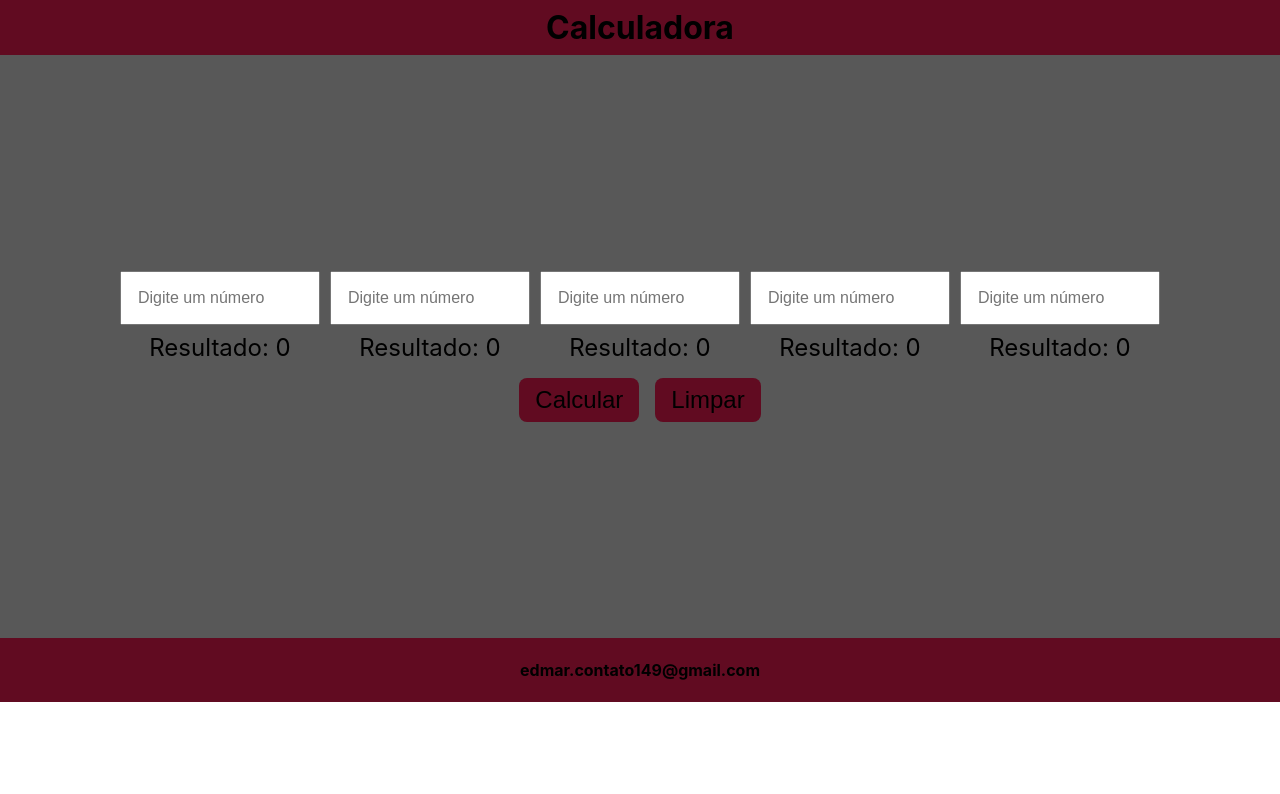
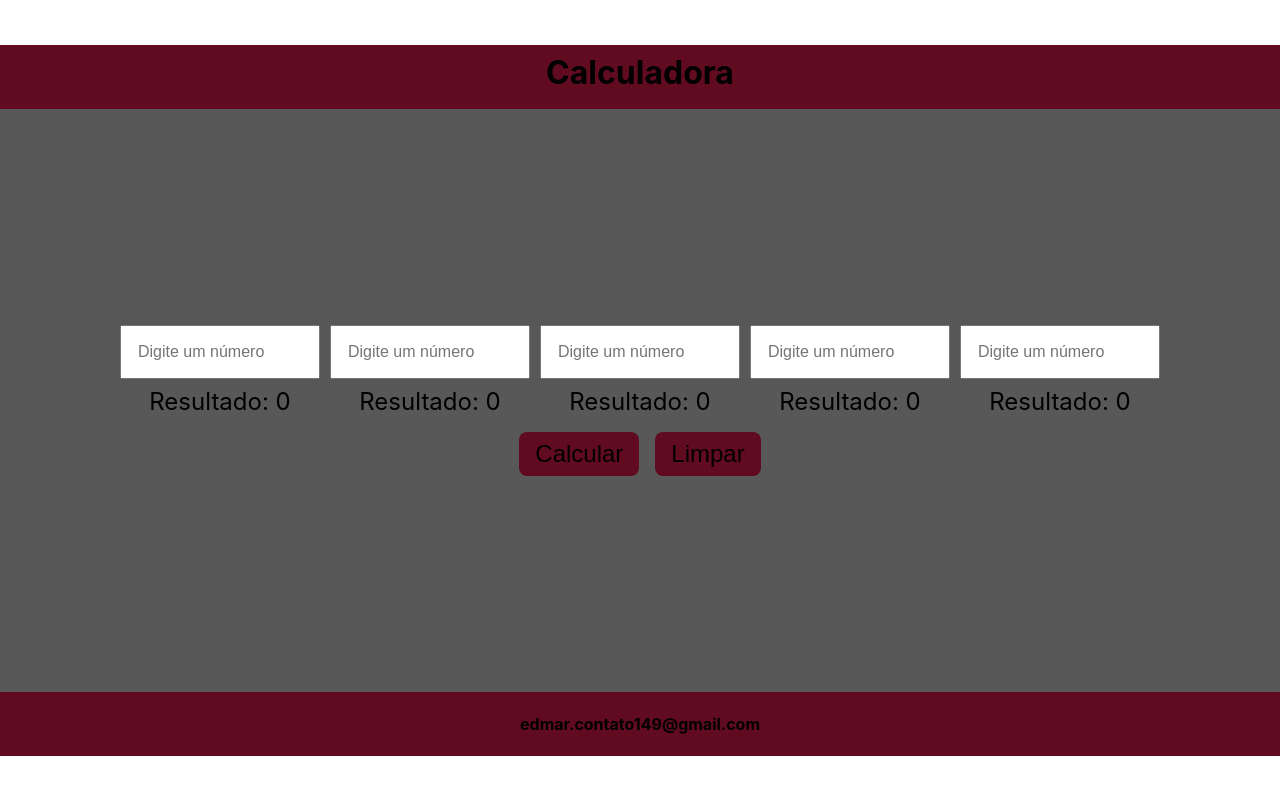
Before and after one commit to EdmarAugust0/CalculadoraOficina, a React (Create React App) app: page / in a window 1280 px wide. Shown: the top 794 px of the page. Built offline with nearby package versions, Linux system fonts and the light colour scheme.

Commit message:
:sparkles: feat: consertando o espaço do conteúdo na tela, para ocupar 100%

```diff
--- a/src/App.css
+++ /dev/null
@@ -1,38 +0,0 @@
-.App {
-  text-align: center;
-}
-
-.App-logo {
-  height: 40vmin;
-  pointer-events: none;
-}
-
-@media (prefers-reduced-motion: no-preference) {
-  .App-logo {
-    animation: App-logo-spin infinite 20s linear;
-  }
-}
-
-.App-header {
-  background-color: #282c34;
-  min-height: 100vh;
-  display: flex;
-  flex-direction: column;
-  align-items: center;
-  justify-content: center;
-  font-size: calc(10px + 2vmin);
-  color: white;
-}
-
-.App-link {
-  color: #61dafb;
-}
-
-@keyframes App-logo-spin {
-  from {
-    transform: rotate(0deg);
-  }
-  to {
-    transform: rotate(360deg);
-  }
-}
--- a/src/App.tsx
+++ b/src/App.tsx
@@ -1,17 +1,12 @@
 import React from 'react'
-import './App.css'
 import { GlobalCss } from './styles'
-import Footer from './Components/Footer'
-import Header from './Components/Header'
-import Calculator from './Components/Calculator'
+import Content from './Components/Content'
 
 function App() {
   return (
     <>
       <GlobalCss />
-      <Header />
-      <Calculator />
-      <Footer />
+      <Content />
     </>
   )
 }
--- a/src/Components/Calculator/styles.ts
+++ b/src/Components/Calculator/styles.ts
@@ -9,6 +9,7 @@ export const CalculatorContainer = styled.div`
   background-color: ${colors.darkGrey};
   padding: 216px 0;
 `
+
 export const InputsContainer = styled.div`
   display: flex;
   gap: 10px;
--- /dev/null
+++ b/src/Components/Content/index.tsx
@@ -0,0 +1,18 @@
+import Calculator from '../Calculator'
+import Footer from '../Footer'
+import Header from '../Header'
+import { ContainerGlobal, MainContent } from './styles'
+
+const Content = () => {
+  return (
+    <ContainerGlobal>
+      <MainContent>
+        <Header />
+        <Calculator />
+        <Footer />
+      </MainContent>
+    </ContainerGlobal>
+  )
+}
+
+export default Content
--- /dev/null
+++ b/src/Components/Content/styles.ts
@@ -0,0 +1,13 @@
+import styled from 'styled-components'
+
+export const ContainerGlobal = styled.div`
+  min-height: 100vh;
+  display: flex;
+  flex-direction: column;
+`
+export const MainContent = styled.main`
+  flex-grow: 1; /* O Calculator vai ocupar o espaço restante */
+  display: flex;
+  flex-direction: column;
+  justify-content: center; /* Ajusta o conteúdo dentro do Calculator */
+`
--- a/src/Components/Header/styles.ts
+++ b/src/Components/Header/styles.ts
@@ -4,7 +4,7 @@ import { colors } from '../../styles'
 export const HeaderGeral = styled.div`
   background-color: ${colors.darkRed};
   max-height: 160px;
-  height: 100%;
+  height: 64px;
   text-align: center;
 `
 export const Title = styled.h1`
```
